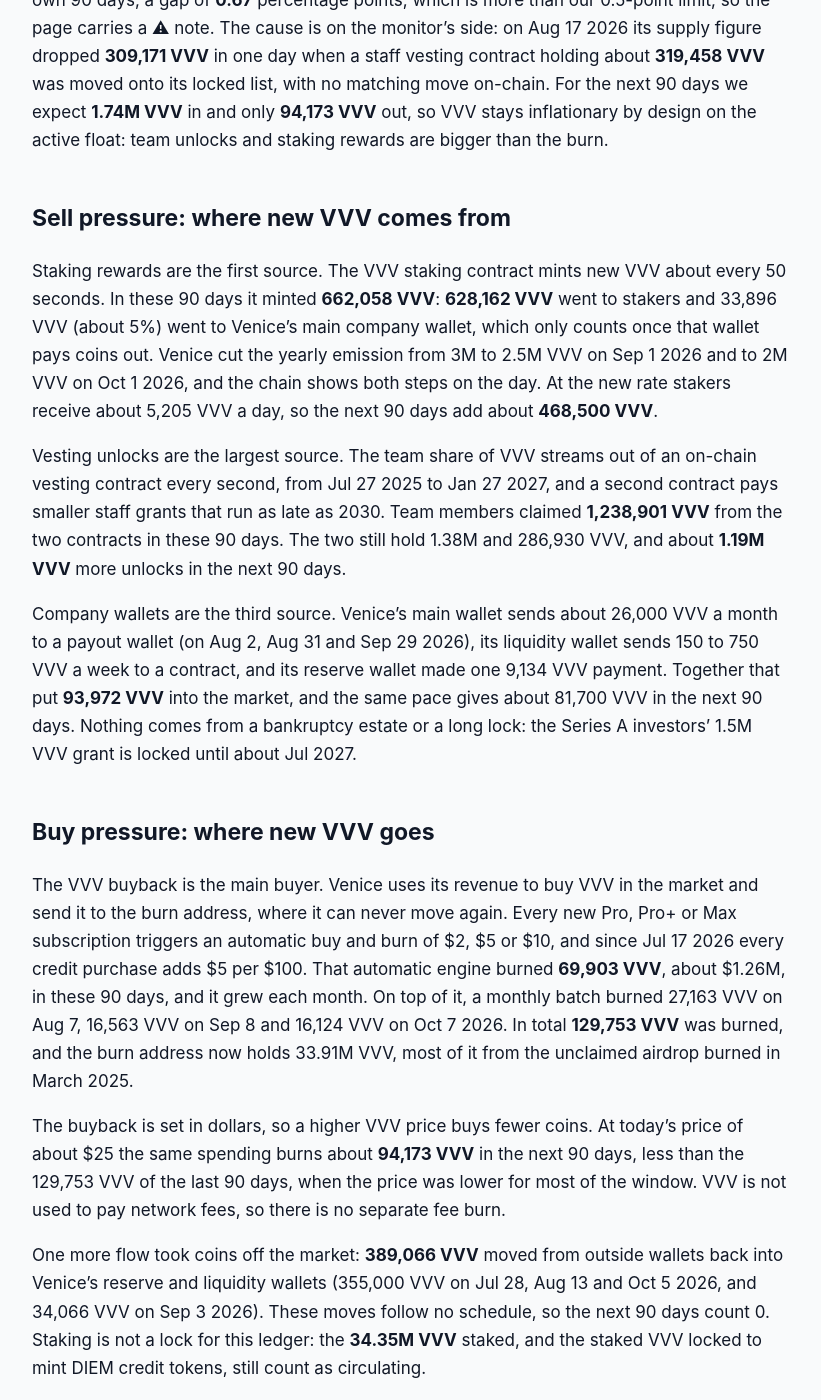
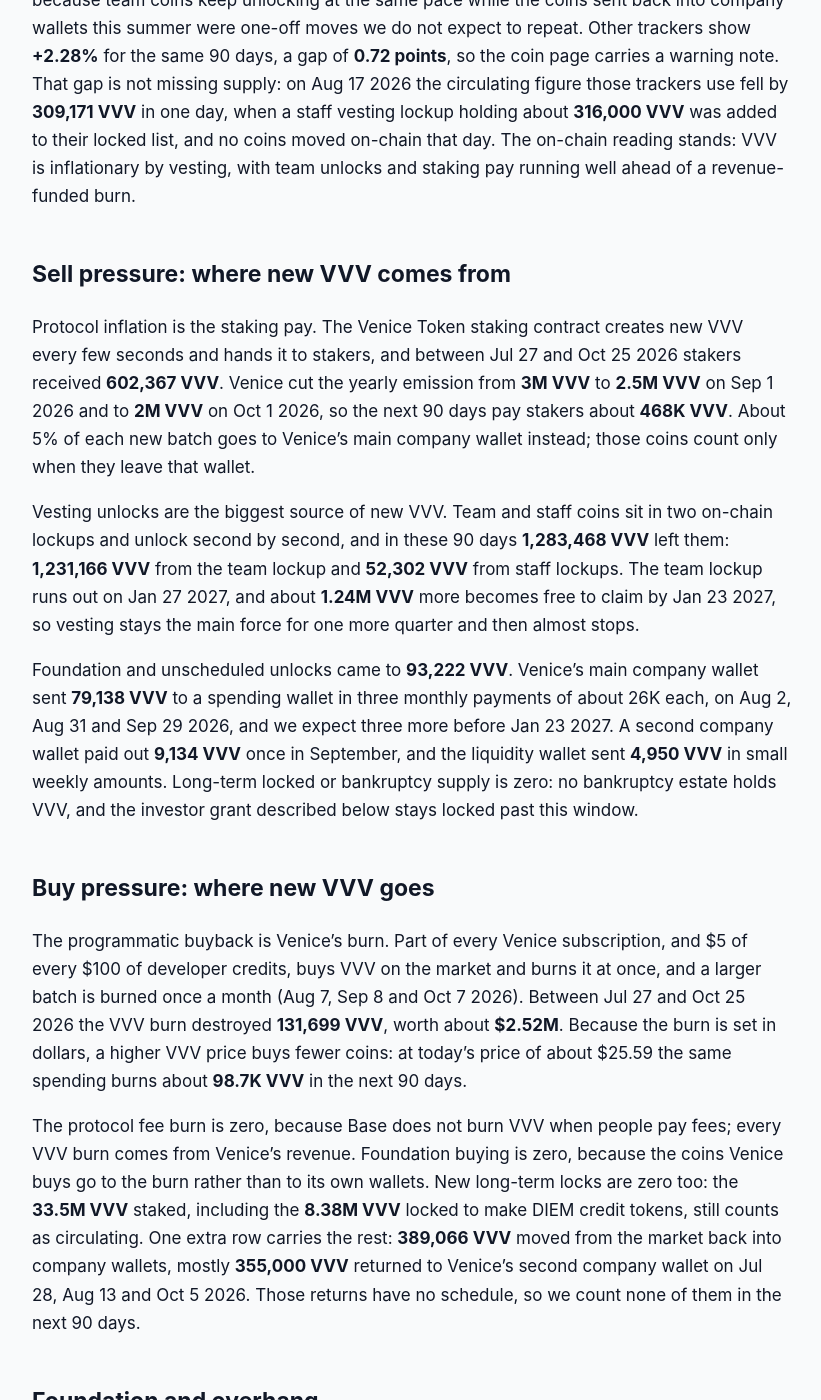
Before and after one commit to jeevansongmy-spec/mrnasdog-articles, a Jekyll site: the page built from crypto/vvv-pressure-framework.md, in a window 1280 px wide and 1400 px high, scrolled down 601 px. Shown: the whole window, without its empty margins (228-1049 px from the left). Built offline with Jekyll 4.4.1, drawn with Linux system fonts in a browser that asks for light colours; some of the changed text lies outside the part shown.

Commit message:
publish: crypto/vvv-pressure-framework

```diff
--- a/crypto/vvv-pressure-framework.md
+++ b/crypto/vvv-pressure-framework.md
@@ -1,6 +1,6 @@
 ---
 title:         "VVV Inflation Analysis · October 2026 · Supply growing · projected to keep growing"
-description:   "VVV is inflationary: 1.24M VVV of team vesting and 628K of staking rewards against a 130K revenue burn give +2.98% net in 90 days, +3.40% next. No cap."
+description:   "VVV is inflationary: 1.28M VVV of team vesting and 602K of staking pay against a 132K revenue burn give +3.00% in 90 days and +3.48% next. No supply cap."
 canonical_url: "https://mrnasdog.com/research/vvv/inflation"
 tags:          ["crypto", "vvv", "venice", "ai"]
 published:     true
@@ -8,62 +8,56 @@ published:     true
 *Originally published at [https://mrnasdog.com/research/vvv/inflation](https://mrnasdog.com/research/vvv/inflation)*
 
 <!-- main-page -->
-This is the long supply read. For the signal, the price drivers and the questions people ask about Venice Token, see [mrnasdog.com/research/vvv](https://mrnasdog.com/research/vvv).
+➜ Start with the Venice Token coin page for the short answer (should you buy VVV?) and its price drivers: [mrnasdog.com/research/vvv](https://mrnasdog.com/research/vvv)
 
 # VVV Inflation Analysis · October 2026 · Supply growing · projected to keep growing
 
-VVV, the token of the private AI app Venice, is inflationary: the free float grew **+2.98%** in the 90 days to Oct 15 2026 and we project **+3.40%** for the next 90 days. Team vesting (**1.24M VVV**) and staking rewards (**628K VVV**) added far more coins than Venice's revenue buy-and-burn removed (**129,753 VVV**). VVV has no supply cap; the yearly staking emission is now **2M VVV** after two cuts, and the team vesting stream ends on Jan 27 2027.
+Venice Token (VVV) supply is growing: **+3.00%** over the 90 days from Jul 27 to Oct 25 2026, and about **+3.48%** over the next 90 days. Team vesting released **1.28M VVV** and stakers earned **602K VVV** of new coins, while Venice's revenue buy-and-burn removed **131,699 VVV** and **389K VVV** moved back into company wallets. VVV has no supply cap; other trackers show **+2.28%** because of a one-day recount on Aug 17 2026.
 
 ## The verdict, in one paragraph
 
-Over the last 90 days **1.96M VVV** entered the free float and **518,819 VVV** left it, a net of **1.44M VVV**, or **+2.98%** of the **48.44M VVV** that circulate. The monitor reads **+2.31%** for its own 90 days, a gap of **0.67** percentage points, which is more than our 0.5-point limit, so the page carries a ⚠ note. The cause is on the monitor's side: on Aug 17 2026 its supply figure dropped **309,171 VVV** in one day when a staff vesting contract holding about **319,458 VVV** was moved onto its locked list, with no matching move on-chain. For the next 90 days we expect **1.74M VVV** in and only **94,173 VVV** out, so VVV stays inflationary by design on the active float: team unlocks and staking rewards are bigger than the burn.
+Over the last 90 days circulating VVV grew by a net **1.46M VVV**, or **+3.00%** of today's **48.63M VVV** in circulation. Our projection for the next 90 days is a little higher, **+3.48%**, because team coins keep unlocking at the same pace while the coins sent back into company wallets this summer were one-off moves we do not expect to repeat. Other trackers show **+2.28%** for the same 90 days, a gap of **0.72 points**, so the coin page carries a warning note. That gap is not missing supply: on Aug 17 2026 the circulating figure those trackers use fell by **309,171 VVV** in one day, when a staff vesting lockup holding about **316,000 VVV** was added to their locked list, and no coins moved on-chain that day. The on-chain reading stands: VVV is inflationary by vesting, with team unlocks and staking pay running well ahead of a revenue-funded burn.
 
 ## Sell pressure: where new VVV comes from
 
-Staking rewards are the first source. The VVV staking contract mints new VVV about every 50 seconds. In these 90 days it minted **662,058 VVV**: **628,162 VVV** went to stakers and 33,896 VVV (about 5%) went to Venice's main company wallet, which only counts once that wallet pays coins out. Venice cut the yearly emission from 3M to 2.5M VVV on Sep 1 2026 and to 2M VVV on Oct 1 2026, and the chain shows both steps on the day. At the new rate stakers receive about 5,205 VVV a day, so the next 90 days add about **468,500 VVV**.
+Protocol inflation is the staking pay. The Venice Token staking contract creates new VVV every few seconds and hands it to stakers, and between Jul 27 and Oct 25 2026 stakers received **602,367 VVV**. Venice cut the yearly emission from **3M VVV** to **2.5M VVV** on Sep 1 2026 and to **2M VVV** on Oct 1 2026, so the next 90 days pay stakers about **468K VVV**. About 5% of each new batch goes to Venice's main company wallet instead; those coins count only when they leave that wallet.
 
-Vesting unlocks are the largest source. The team share of VVV streams out of an on-chain vesting contract every second, from Jul 27 2025 to Jan 27 2027, and a second contract pays smaller staff grants that run as late as 2030. Team members claimed **1,238,901 VVV** from the two contracts in these 90 days. The two still hold 1.38M and 286,930 VVV, and about **1.19M VVV** more unlocks in the next 90 days.
+Vesting unlocks are the biggest source of new VVV. Team and staff coins sit in two on-chain lockups and unlock second by second, and in these 90 days **1,283,468 VVV** left them: **1,231,166 VVV** from the team lockup and **52,302 VVV** from staff lockups. The team lockup runs out on Jan 27 2027, and about **1.24M VVV** more becomes free to claim by Jan 23 2027, so vesting stays the main force for one more quarter and then almost stops.
 
-Company wallets are the third source. Venice's main wallet sends about 26,000 VVV a month to a payout wallet (on Aug 2, Aug 31 and Sep 29 2026), its liquidity wallet sends 150 to 750 VVV a week to a contract, and its reserve wallet made one 9,134 VVV payment. Together that put **93,972 VVV** into the market, and the same pace gives about 81,700 VVV in the next 90 days. Nothing comes from a bankruptcy estate or a long lock: the Series A investors' 1.5M VVV grant is locked until about Jul 2027.
+Foundation and unscheduled unlocks came to **93,222 VVV**. Venice's main company wallet sent **79,138 VVV** to a spending wallet in three monthly payments of about 26K each, on Aug 2, Aug 31 and Sep 29 2026, and we expect three more before Jan 23 2027. A second company wallet paid out **9,134 VVV** once in September, and the liquidity wallet sent **4,950 VVV** in small weekly amounts. Long-term locked or bankruptcy supply is zero: no bankruptcy estate holds VVV, and the investor grant described below stays locked past this window.
 
 ## Buy pressure: where new VVV goes
 
-The VVV buyback is the main buyer. Venice uses its revenue to buy VVV in the market and send it to the burn address, where it can never move again. Every new Pro, Pro+ or Max subscription triggers an automatic buy and burn of $2, $5 or $10, and since Jul 17 2026 every credit purchase adds $5 per $100. That automatic engine burned **69,903 VVV**, about $1.26M, in these 90 days, and it grew each month. On top of it, a monthly batch burned 27,163 VVV on Aug 7, 16,563 VVV on Sep 8 and 16,124 VVV on Oct 7 2026. In total **129,753 VVV** was burned, and the burn address now holds 33.91M VVV, most of it from the unclaimed airdrop burned in March 2025.
+The programmatic buyback is Venice's burn. Part of every Venice subscription, and $5 of every $100 of developer credits, buys VVV on the market and burns it at once, and a larger batch is burned once a month (Aug 7, Sep 8 and Oct 7 2026). Between Jul 27 and Oct 25 2026 the VVV burn destroyed **131,699 VVV**, worth about **$2.52M**. Because the burn is set in dollars, a higher VVV price buys fewer coins: at today's price of about $25.59 the same spending burns about **98.7K VVV** in the next 90 days.
 
-The buyback is set in dollars, so a higher VVV price buys fewer coins. At today's price of about $25 the same spending burns about **94,173 VVV** in the next 90 days, less than the 129,753 VVV of the last 90 days, when the price was lower for most of the window. VVV is not used to pay network fees, so there is no separate fee burn.
-
-One more flow took coins off the market: **389,066 VVV** moved from outside wallets back into Venice's reserve and liquidity wallets (355,000 VVV on Jul 28, Aug 13 and Oct 5 2026, and 34,066 VVV on Sep 3 2026). These moves follow no schedule, so the next 90 days count 0. Staking is not a lock for this ledger: the **34.35M VVV** staked, and the staked VVV locked to mint DIEM credit tokens, still count as circulating.
+The protocol fee burn is zero, because Base does not burn VVV when people pay fees; every VVV burn comes from Venice's revenue. Foundation buying is zero, because the coins Venice buys go to the burn rather than to its own wallets. New long-term locks are zero too: the **33.5M VVV** staked, including the **8.38M VVV** locked to make DIEM credit tokens, still counts as circulating. One extra row carries the rest: **389,066 VVV** moved from the market back into company wallets, mostly **355,000 VVV** returned to Venice's second company wallet on Jul 28, Aug 13 and Oct 5 2026. Those returns have no schedule, so we count none of them in the next 90 days.
 
 ## Foundation and overhang
 
-Venice keeps **31.03M VVV** in three company wallets that sit outside the circulating count: 20.75M VVV in its main wallet, 8.71M VVV in a reserve wallet and 1.57M VVV in a liquidity wallet. The two vesting contracts hold another 1.66M VVV for the team and staff. Together these five balances make up the whole gap between the 81.13M VVV total and the 48.44M VVV in circulation, to within a few hundred coins. Only part of the main wallet has a pattern (the monthly payout and the 5% share of new emission it receives); the rest has no public release schedule. Venice has said it does not plan to sell its treasury coins. The Series A investors also hold a 1.5M VVV grant and the right to buy 5M VVV more, both locked until about Jul 1 2027 and then vesting over three years; where those coins will come from has not been said.
+Venice keeps a large pile of VVV outside circulation. Its main company wallet holds **20.75M VVV** and pays out about **26K VVV** a month; its second company wallet holds **8.71M VVV** with no release plan; and its liquidity wallet holds **1.57M VVV**. The team lockup still holds **1.25M VVV**, which runs out on Jan 27 2027, and the staff lockups hold **274.6K VVV** that unlock slowly into 2030.
 
-We read every one of these wallets on-chain at each refresh. If any of their balances falls between refreshes, the outflow enters Sell #3, or Sell #2 for the vesting contracts, at the next refresh.
+Venice also granted its July 2026 investors **1.5M VVV** that stays locked until about Jul 1 2027 and then unlocks over three years, plus the option to buy up to **5M VVV** more on the same timetable. The company has said it does not want to sell its own VVV. We read every one of these balances on-chain at each check: if any of them falls between checks, the coins that leave count as new supply at the next check.
 
-## How VVV compares to other revenue-buyback tokens
+## How VVV compares to other revenue-burn app tokens
 
-VVV belongs to the group of tokens whose project uses real revenue to buy its own coin. What sets a coin in this group apart is the size of the buyback against new supply. Where a project buys back with most of its fees and has little emission left, the buyback can shrink the float. For VVV the buyback is real and growing, but it is a small share of revenue set per subscription and per credit purchase, and it meets two streams of new supply at once: a staking emission and a team vesting stream. Over the next 90 days the buy-and-burn covers about **5%** of new VVV.
+Venice Token belongs to a small group of app tokens whose company uses real revenue to buy its own token. Hyperliquid (HYPE) sends most of its trading fees into buying HYPE, and Pump.fun (PUMP) spends its fee income on buybacks. Venice does the same with a slice of subscription and developer credit sales, but it burns what it buys rather than holding it, so every VVV bought is gone for good.
 
-Against capped coins with a halving schedule, VVV has no cap at all: the emission is a yearly number Venice sets and has cut several times since launch, down to 2M VVV today, and it could change again. Against AI tokens that still face large unlocks, VVV is late in its schedule: the last of the team stream ends on Jan 27 2027. After that date, if nothing changes, new supply falls to about 1.9M VVV a year of staking rewards, and the buyback would cover a much bigger share.
-
-The other difference is where VVV keeps its burned coins. Burns go to an address that cannot spend, so the on-chain total never falls; the real supply is the total minus that address. Read that way, about 33.91M of the 115.05M VVV ever minted is gone for good.
+What sets VVV apart is the other side of the ledger. VVV has no supply cap and still pays stakers in new coins, and its launch-era team vesting has one quarter left to run. In this window the VVV burn cancelled about **7%** of the new supply. Fixed-supply tokens with a buyback, where nothing new is printed, shrink as soon as the buying starts; VVV can only shrink once its burn outgrows a staking budget that is now **2M VVV** a year. With the team lockup ending on Jan 27 2027 and the emission cut by two thirds since May 2026, that point is closer than it looks from these 90 days.
 
 ## What to watch in the next 90 days
 
-Team vesting keeps streaming every day until Jan 27 2027; a vesting tracker shows it as 312,500 VVV on the 27th of each month (Oct 27, Nov 27 and Dec 27 2026), and the size of the claims tells us how much reaches the market.
+**Around Nov 7 2026:** Venice's next monthly batch burn, after Aug 7, Sep 8 and Oct 7 2026; a bigger batch would lift the buy side.
 
-The next monthly buy-and-burn batches should land around Nov 7 2026, Dec 7 2026 and Jan 7 2027, if the pattern of the last three months holds.
+**Late October 2026:** the main company wallet's next monthly payment of about 26K VVV, after Aug 2, Aug 31 and Sep 29 2026; a larger payment would add to the sell side.
 
-Venice says its first own data center should come online in November 2026. Lower costs would leave more room for burns, but no new burn amount has been promised.
+**Any new emission cut:** Venice has cut staking pay five times since May 1 2026, most recently on Oct 1 2026, and has not announced another; a cut would lower the next 90 days.
 
-Any new change to the yearly emission. The 2M VVV step on Oct 1 2026 was the last one announced; a further cut would lower the staking rewards line, and a rise would add to it.
-
-The three company wallets. A large outflow from the 20.75M VVV main wallet or the 8.71M VVV reserve wallet would add directly to sell pressure.
+**Jan 27 2027:** the team lockup runs out, four days after this window, which removes the largest source of new VVV from the following quarter.
 
 ## Summary
 
-Venice Token (VVV) is inflationary: its free float grew **+2.98%** in the 90 days to Oct 15 2026 and is projected to grow **+3.40%** in the next 90 days. Team vesting of about 1.2M VVV per 90 days and a staking emission now set at 2M VVV a year outweigh a revenue buy-and-burn of about 94,000 to 130,000 VVV per 90 days. The key risk is the 31.03M VVV held in company wallets with no public release schedule, and the fact that VVV has no supply cap. The team stream ends on Jan 27 2027, after which new supply should drop sharply.
+Venice Token supply grew **+3.00%** over the 90 days to Oct 25 2026 and is set to grow about **+3.48%** over the next 90 days. Most of the new VVV is team vesting, **1.28M VVV**, plus **602K VVV** of staking pay, against a revenue-funded burn of **131,699 VVV**. VVV has no supply cap, and Venice's company wallets still hold about **31M VVV** outside circulation. The key change ahead is the end of team vesting on Jan 27 2027: after that, staking pay at 2M VVV a year and the monthly burn are the main forces left.
 
 ---
 
-*MrNasDog Pressure Framework analysis of VVV, Metric 1 — Inflation. Data + explanation only. Not financial advice. Checked Oct 15 2026.*
+*MrNasDog Pressure Framework analysis of VVV, Metric 1 — Inflation. Data + explanation only. Not financial advice. Checked Oct 25 2026.*
```
